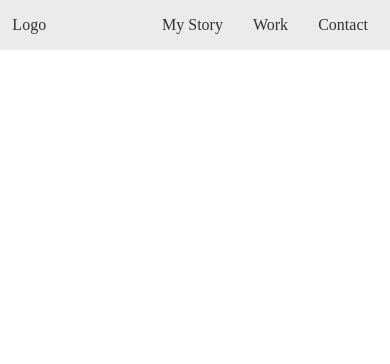
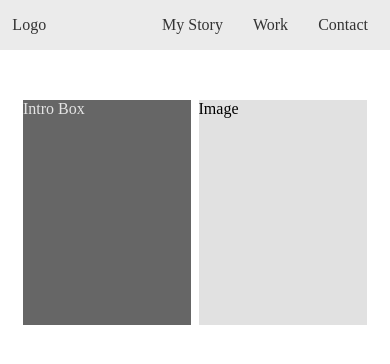
Before and after one commit to jlbroughton88/Portfolio-Next, a Next.js app: page / in a window 390 px wide. Shown: the top 364 px of the page. Built offline with nearby package versions, Linux system fonts and the light colour scheme.

Commit message:
progress on responsive home page, first segment

```diff
--- a/pages/index.js
+++ b/pages/index.js
@@ -4,8 +4,24 @@ import styled from "styled-components";
 
 const index = () => (
     <div className="motherDiv">
-        <Navbar/>
+        <Navbar />
         <div className="mainDiv">
+            <div className="surroundingDiv">
+                <div className="introBox">
+                    Intro Box
+                    {/* <div className="introBoxSmall">
+                        intro box
+                    </div>
+
+                    <div className="imageBoxSmall">
+                        included
+                    </div> */}
+                </div>
+                <div className="imageBox">
+                    Image
+            </div>
+            </div>
+
         </div>
 
 
--- a/public/css/index.scss
+++ b/public/css/index.scss
@@ -5,9 +5,99 @@
 }
 
 .motherDiv{
+
     .mainDiv{
-        background: #e1e1e1;
         width: 100%;
-        @include flex-center()
+        @include flex-center();
+
+        .surroundingDiv{
+            margin-top: 50px;
+            width: 90%;
+            @include flex-center();
+            display: grid;
+            grid-template-columns: 30% 30% 30%;
+            grid-template-rows: 225px;
+            grid-gap: 2%;
+            max-width: 750px;
+            min-width: 720px;
+
+                .introBox{
+                    height: 100%;
+                    grid-column: 1/3;
+                    background: #666;
+                    color: #e4e4e4;
+                    max-width: 450px;
+                    display: flex;
+                }
+
+                .imageBox{
+                    height: 100%;
+                    grid-column: 3;
+                    background: #e1e1e1;
+            }
+        }
+
+        @media(max-width: 720px) {
+            .surroundingDiv {
+                grid-template-columns: 48% 48%;
+                min-width: inherit;
+                min-width: 550px;
+
+                .introBox{
+                    grid-column: 1;
+
+                }
+
+                .imageBox{
+                    grid-column: 2;
+                }
+            }
+        }
+
+        @media(min-width: 551px) {
+
+            .introBoxSmall{
+                display: none;
+            }
+            .imageBoxSmall{
+                display: none;
+            }
+
+            .imageBox{
+                display: inline-block
+            }
+        }
+
+
+        @media(max-width: 550px) {
+            .surroundingDiv{
+                min-width: inherit;
+                justify-content: center;
+            }
+
+        //     .introBox{
+        //         display: grid;
+        //         grid-template-columns: 70% 30%;
+        //         justify-self: center;
+        //         width: 100%;
+        //     }
+
+        //     .introBoxSmall{
+        //         display: flex;
+        //         grid-column: 1/3;
+        //     }
+
+        //     .imageBoxSmall{
+        //         display: inline-block;
+        //         background: #e4e4e4;
+        //         color: black;
+        //         grid-column: 3;
+
+        //     }
+
+        //     .imageBox{
+        //         display: none;
+        //     }
+        }
     }
 }
```
